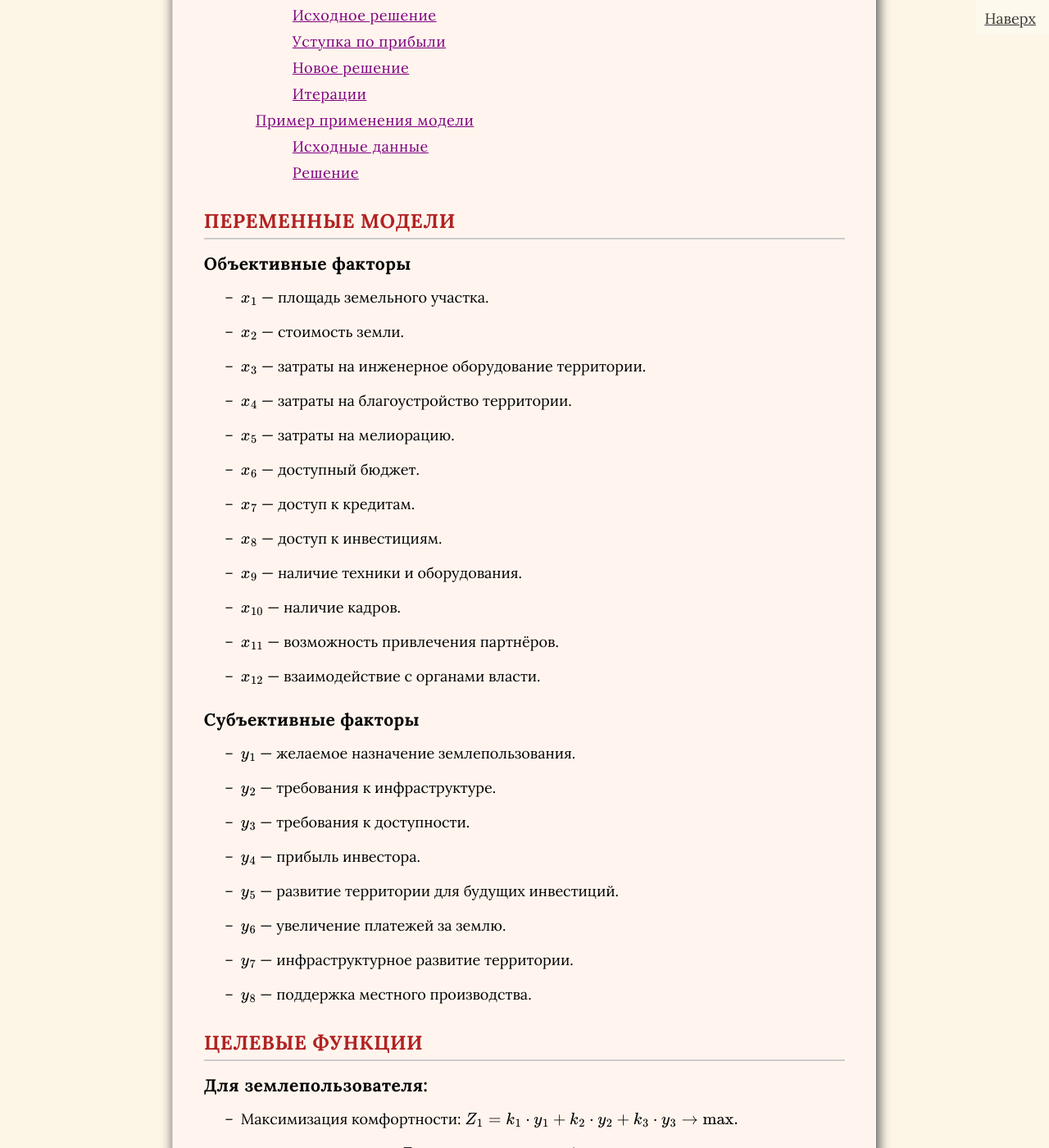
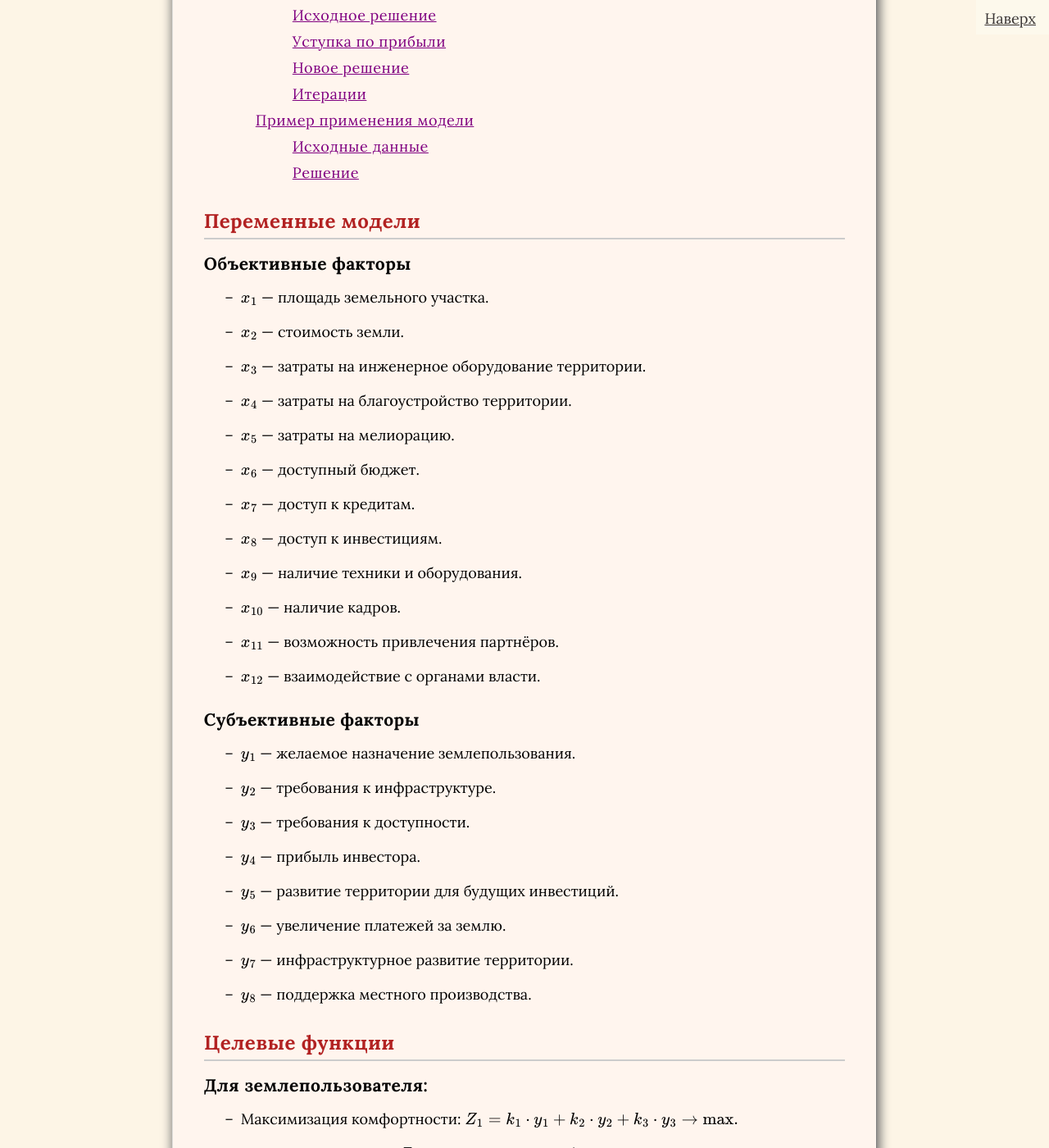
Before and after one commit to SergSi/land-use-art, a Jekyll site: the page built from _posts/2025-02-22-coast.md, in a window 1280 px wide and 1400 px high, scrolled down 837 px. Shown: the whole window at 82% size. Built offline with Jekyll 4.4.1, drawn with Linux system fonts in a browser that asks for light colours; some web fonts are replaced.

Commit message:
Update doc.css

```diff
--- a/assets/css/doc.css
+++ b/assets/css/doc.css
@@ -13,7 +13,7 @@ h2 {
   font-weight: bold;        /* Жирное начертание */
   border-bottom: 2px solid #ccc; /* Линия под заголовком (опционально) */
   padding-bottom: 5px;      /* Отступ снизу для линии */
-  text-transform: uppercase; /* Все буквы заглавные (опционально) */
+  text-transform: normal; /* Все буквы как в предложении (опционально) */
 }
 
 /* Стиль для заголовка третьего уровня (h3) */
```
